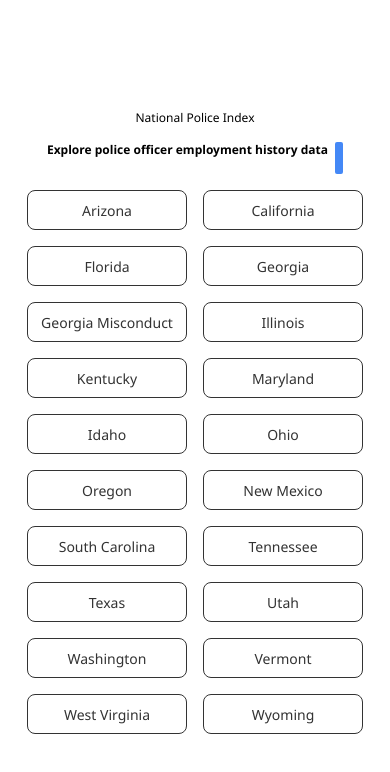
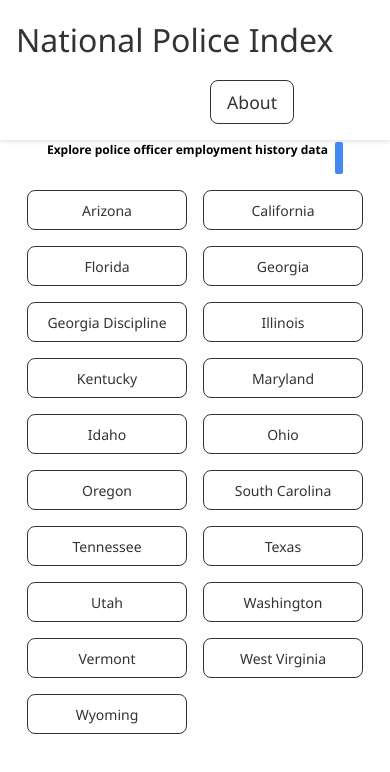
Before and after one commit to ayyubibrahimi/us-post-front-end, a Next.js app in the folder web/: page / in a window 390 px wide. Shown: the top 772 px of the page. Built offline with nearby package versions, Linux system fonts and the light colour scheme.

Commit message:
added about modal for landing page; fixed string casing

```diff
--- a/web/components/Header/Header.tsx
+++ b/web/components/Header/Header.tsx
@@ -1,15 +1,16 @@
 import React, { useState } from 'react';
+import Link from 'next/link';
 import styles from './headerLight.module.scss';
 import AboutModal from './AboutModal';
 
 const states = [
   "Arizona", 'California', "Florida",
-  "Georgia", "Illinois", "Kentucky",
-   "Maryland", "Ohio", "Tennessee",
-   "Texas", "Utah", "Washington",
+  "Georgia", "Georgia Discipline", "Illinois", "Kentucky",
+   "Maryland", "Idaho", "Ohio", "Oregon", "South Carolina", "Tennessee",
+   "Texas", "Utah", "Washington", "Vermont",
    "West Virginia", "Wyoming"
+];
 
-];
 interface HeaderProps {
   selectedState: string;
   onStateChange: (state: string) => void;
@@ -40,9 +41,11 @@ const Header: React.FC<HeaderProps> = ({ selectedState, onStateChange }) => {
     <header className={styles.header}>
       <div className={styles.headerContainer}>
         <div className={styles.navItems}>
-          <h1 className={styles.headerTitle}>
-            National Police Index
-          </h1>
+          <Link href="/" className={styles.headerTitleLink}>
+            <h1 className={styles.headerTitle}>
+              National Police Index
+            </h1>
+          </Link>
           <div className={styles.dropdown}>
             <button className={styles.dropdownToggle} onClick={handleDropdownToggle}>
               {selectedState || "Select a State"}
--- /dev/null
+++ b/web/components/Header/LandingPageAboutModal.tsx
@@ -0,0 +1,105 @@
+import React, { useEffect, useCallback } from 'react';
+import styles from './LandingPageModal.module.scss';
+
+interface TeamMember {
+  name: string;
+  role: string;
+  bio: string;
+}
+
+interface AboutModalProps {
+  isOpen: boolean;
+  onClose: () => void;
+}
+
+const teamMembers: TeamMember[] = [
+  {
+    name: "Sam Stecklow",
+    role: "",
+    bio: "ceo"
+  },
+  {
+    name: "Maheen Khan",
+    role: "",
+    bio: "le goat"
+  },
+  {
+    name: "Tarak Shah",
+    role: "",
+    bio: "la cabra"
+  },
+  {
+    name: "Ayyub Ibrahim",
+    role: "",
+    bio: "papas y chorizo o papas y carne molida"
+  },
+  {
+    name: "Lisa",
+    role: "",
+    bio: "?"
+  },
+  {
+    name: "BLN",
+    role: "",
+    bio: "?"
+  }
+];
+
+const TeamMemberCard: React.FC<{ member: TeamMember }> = ({ member }) => (
+  <div className={styles.teamMemberCard}>
+    <h3 className={styles.teamMemberName}>
+      {member.name}
+    </h3>
+    {member.role && <p className={styles.teamMemberRole}>{member.role}</p>}
+    <p className={styles.teamMemberBio}>{member.bio}</p>
+  </div>
+);
+
+const LandingPageAboutModal: React.FC<AboutModalProps> = ({ isOpen, onClose }) => {
+  const handleEscapeKey = useCallback((event: KeyboardEvent) => {
+    if (event.key === 'Escape') {
+      onClose();
+    }
+  }, [onClose]);
+
+  useEffect(() => {
+    if (isOpen) {
+      document.addEventListener('keydown', handleEscapeKey);
+    }
+    return () => {
+      document.removeEventListener('keydown', handleEscapeKey);
+    };
+  }, [isOpen, handleEscapeKey]);
+
+  if (!isOpen) return null;
+
+  const handleOverlayClick = (event: React.MouseEvent<HTMLDivElement>) => {
+    if (event.target === event.currentTarget) {
+      onClose();
+    }
+  };
+
+  return (
+    <div className={styles.modalOverlay} onClick={handleOverlayClick}>
+      <div className={styles.modalContent}>
+        <div className={styles.modalHeader}>
+          <h2 className={styles.modalTitle}>About the National Police Index</h2>
+          <button className={styles.modalCloseButton} onClick={onClose}>Close</button>
+        </div>
+
+        <div className={styles.modalDescription}>
+          <p>The National Police Index is a comprehensive database that provides transparency and accountability in law enforcement. Our mission is to collect, analyze, and present data on police activities across the nation.</p>
+        </div>
+
+        <h3 className={styles.teamSectionTitle}>Our Team</h3>
+        <div className={styles.teamMembersContainer}>
+          {teamMembers.map((member, index) => (
+            <TeamMemberCard key={index} member={member} />
+          ))}
+        </div>
+      </div>
+    </div>
+  );
+};
+
+export default LandingPageAboutModal;
--- /dev/null
+++ b/web/components/Header/LandingPageHeader.module.scss
@@ -0,0 +1,119 @@
+.header {
+  width: 100%;
+  background: #fff;
+  padding: 1rem 0;
+  font-family: 'Segoe UI', sans-serif;
+  position: fixed;
+  top: 0;
+  left: 0;
+  z-index: 1000;
+  box-shadow: 0 2px 4px rgba(0, 0, 0, 0.1);
+}
+
+.headerContainer {
+  margin: 0;
+  padding: 0 1rem;
+  display: flex;
+  justify-content: space-between;
+  align-items: center;
+}
+
+.headerTitle {
+  font-size: 2rem;
+  color: #333;
+  margin: 0;
+  padding: 0;
+  cursor: pointer;
+  margin-right: 20px;
+  font-family: "Segoe UI";
+}
+
+.aboutButton {
+  font-size: 1.1rem;
+  color: #333;
+  background-color: #fff;
+  border: 1px solid #333;
+  padding: 0.5rem 1rem;
+  border-radius: 0.5rem;
+  cursor: pointer;
+  margin-right: 5rem;
+  white-space: nowrap;
+
+  &:hover {
+    background-color: rgba(51, 51, 51, 0.1);
+  }
+}
+.modalOverlay {
+    position: fixed;
+    top: 0;
+    left: 0;
+    right: 0;
+    bottom: 0;
+    background-color: rgba(0, 0, 0, 0.5);
+    display: flex;
+    justify-content: center;
+    align-items: center;
+    z-index: 1001;
+  }
+
+  .modalContent {
+    background-color: #fff;
+    padding: 2rem;
+    border-radius: 0.5rem;
+    max-width: 500px;
+    width: 90%;
+    font-family: 'Segoe UI', sans-serif;
+    box-shadow: 0 8px 16px rgba(0, 0, 0, 0.1);
+    border: 1px solid #333;
+    position: relative;
+  }
+
+  .modalTitle {
+    font-size: 1.5rem;
+    color: #000;
+    margin-bottom: 1rem;
+    font-weight: bold;
+  }
+
+  .modalText {
+    color: #000;
+    margin-bottom: 1rem;
+    line-height: 1.5;
+  }
+
+  .modalCloseButton {
+    font-size: 1.1rem;
+    color: #333;
+    background-color: #fff;
+    border: 1px solid #333;
+    padding: 0.5rem 1rem;
+    border-radius: 0.5rem;
+    cursor: pointer;
+    position: absolute;
+    top: 1rem;
+    right: 1rem;
+
+    &:hover {
+      background-color: rgba(51, 51, 51, 0.1);
+    }
+  }
+
+
+@media (max-width: 768px) {
+  .headerContainer {
+    flex-direction: column;
+    align-items: flex-start;
+  }
+
+  .aboutButton {
+    margin-top: 1rem;
+    margin-left: 0;
+    align-self: flex-end;
+  }
+}
+
+.headerTitleLink {
+    text-decoration: none;
+    color: inherit;
+    cursor: pointer;
+  }
--- /dev/null
+++ b/web/components/Header/LandingPageHeader.tsx
@@ -0,0 +1,37 @@
+import React, { useState } from 'react';
+import Link from 'next/link';
+import styles from './LandingPageHeader.module.scss';
+import LandingPageAboutModal from './LandingPageAboutModal';
+
+const LandingPageHeader: React.FC = () => {
+  const [isAboutModalOpen, setIsAboutModalOpen] = useState(false);
+
+  const handleAboutClick = () => {
+    setIsAboutModalOpen(true);
+  };
+
+  const handleCloseAboutModal = () => {
+    setIsAboutModalOpen(false);
+  };
+
+  return (
+    <header className={styles.header}>
+      <div className={styles.headerContainer}>
+        <Link href="/" className={styles.headerTitleLink}>
+          <h1 className={styles.headerTitle}>
+            National Police Index
+          </h1>
+        </Link>
+        <button className={styles.aboutButton} onClick={handleAboutClick}>
+          About
+        </button>
+      </div>
+      <LandingPageAboutModal
+        isOpen={isAboutModalOpen}
+        onClose={handleCloseAboutModal}
+      />
+    </header>
+  );
+};
+
+export default LandingPageHeader;
--- /dev/null
+++ b/web/components/Header/LandingPageModal.module.scss
@@ -0,0 +1,113 @@
+.modalOverlay {
+    position: fixed;
+    top: 0;
+    left: 0;
+    right: 0;
+    bottom: 0;
+    background-color: rgba(0, 0, 0, 0.5);
+    display: flex;
+    justify-content: center;
+    align-items: center;
+    z-index: 1001;
+  }
+
+  .modalContent {
+    background-color: #fff;
+    padding: 2rem;
+    border-radius: 0.5rem;
+    max-width: 800px;
+    width: 90%;
+    max-height: 90vh;
+    overflow-y: auto;
+    font-family: 'Segoe UI', sans-serif;
+    box-shadow: 0 8px 16px rgba(0, 0, 0, 0.1);
+    border: 1px solid #333;
+    position: relative;
+  }
+
+  .modalHeader {
+    display: flex;
+    justify-content: space-between;
+    align-items: center;
+    margin-bottom: 1.5rem;
+  }
+
+  .modalTitle {
+    font-size: 1.5rem;
+    color: #000;
+    font-weight: bold;
+    margin: 0;
+  }
+
+  .modalCloseButton {
+    font-size: 1.1rem;
+    color: #333;
+    background-color: #fff;
+    border: 1px solid #333;
+    padding: 0.5rem 1rem;
+    border-radius: 0.5rem;
+    cursor: pointer;
+
+    &:hover {
+      background-color: rgba(51, 51, 51, 0.1);
+    }
+  }
+
+  .modalDescription {
+    color: #333;
+    margin-bottom: 2rem;
+    line-height: 1.5;
+  }
+
+  .teamSectionTitle {
+    font-size: 1.25rem;
+    color: #000;
+    font-weight: 600;
+    margin-bottom: 1.5rem;
+  }
+
+  .teamMembersContainer {
+    display: flex;
+    flex-direction: column;
+    gap: 1.5rem;
+  }
+
+  .teamMemberCard {
+    background-color: #f3f4f6;
+    border-radius: 0.5rem;
+    padding: 1.5rem;
+    border: 1px solid #e5e7eb;
+  }
+
+  .teamMemberName {
+    font-size: 1.125rem;
+    color: #000;
+    font-weight: 600;
+    margin-bottom: 0.5rem;
+  }
+
+  .teamMemberRole {
+    color: #4b5563;
+    font-weight: 500;
+    margin-bottom: 0.75rem;
+  }
+
+  .teamMemberBio {
+    color: #1f2937;
+    font-size: 0.875rem;
+    line-height: 1.5;
+  }
+
+  @media (max-width: 768px) {
+    .modalContent {
+      padding: 1.5rem;
+    }
+
+    .modalTitle {
+      font-size: 1.25rem;
+    }
+
+    .teamMemberCard {
+      padding: 1rem;
+    }
+  }
--- a/web/components/Header/headerLight.module.scss
+++ b/web/components/Header/headerLight.module.scss
@@ -114,3 +114,9 @@
     align-self: flex-end;
   }
 }
+
+.headerTitleLink {
+  text-decoration: none;
+  color: inherit;
+  cursor: pointer;
+}
--- a/web/components/LandingPage/LandingScreen.tsx
+++ b/web/components/LandingPage/LandingScreen.tsx
@@ -17,22 +17,12 @@ const LandingScreen: React.FC<LandingScreenProps> = ({ onButtonClick }) => {
     { text: "data", textColor: '#000000' }
   ];
 
-  // const states = [
-  //   "Arizona", "California", "Florida", "Georgia", "Illinois", "Maryland",
-  //   "Ohio", "Oregon", "South Carolina", "Tennessee", "Texas", "Vermont",
-  //   "Washington", 'Wyoming', 'Alaska', 'Idaho', 'Indiana', 'Kentucky',
-  //   'New Mexico', 'North Carolina', 'Utah', 'West Virginia'
-  // ];
-
   const states = [
     "Arizona", 'California', "Florida",
-    "Georgia", "Georgia Misconduct", "Illinois", "Kentucky",
-     "Maryland", "Idaho", "Ohio", "Oregon", "New Mexico", "South Carolina", "Tennessee",
+    "Georgia", "Georgia Discipline", "Illinois", "Kentucky",
+     "Maryland", "Idaho", "Ohio", "Oregon", "South Carolina", "Tennessee",
      "Texas", "Utah", "Washington", "Vermont",
      "West Virginia", "Wyoming"
-
-
-
   ];
 
   return (
--- a/web/pages/api/fetchStateData.ts
+++ b/web/pages/api/fetchStateData.ts
@@ -42,6 +42,14 @@ export default async function handler(
     return res.status(400).json({ error: 'State parameter is required and must be a string' });
   }
 
+  function toTitleCase(str: string) {
+    return str
+      .toLowerCase()
+      .split(' ')
+      .map(word => word.charAt(0).toUpperCase() + word.slice(1))
+      .join(' ');
+  }
+
   const currentPage = parseInt(Array.isArray(page) ? page[0] : page, 10);
   const size = parseInt(Array.isArray(pageSize) ? pageSize[0] : pageSize, 10);
 
@@ -56,18 +64,17 @@ export default async function handler(
 
     if (uid && typeof uid === 'string') {
       filterField = 'person_nbr';
-      filterValue = uid.toLowerCase();
+      filterValue = uid; // No need for title case on UID if it's a number
     } else if (firstName && typeof firstName === 'string') {
       filterField = 'first_name';
-      filterValue = firstName.toLowerCase();
+      filterValue = toTitleCase(firstName);
     } else if (lastName && typeof lastName === 'string') {
       filterField = 'last_name';
-      filterValue = lastName.toLowerCase();
+      filterValue = toTitleCase(lastName);
     } else if (agencyName && typeof agencyName === 'string') {
       filterField = 'agency_name';
-      filterValue = agencyName.toLowerCase();
+      filterValue = toTitleCase(agencyName);
     }
-
     if (filterField && filterValue) {
       firestoreQuery = query(firestoreQuery,
         where(filterField, '>=', filterValue),
--- a/web/pages/index.tsx
+++ b/web/pages/index.tsx
@@ -2,6 +2,7 @@ import React from 'react';
 import { useRouter } from 'next/router';
 import LandingScreen from '../components/LandingPage/LandingScreen';
 import styles from './index.module.scss';
+import Header from "@/components/Header/LandingPageHeader";
 
 export default function Home() {
   const router = useRouter();
@@ -12,6 +13,7 @@ export default function Home() {
 
   return (
     <div className={`${styles.pageContainer} flex flex-col h-screen`}>
+       <Header />
       <main className="flex-grow">
         <LandingScreen onButtonClick={handleStateSelection} />
       </main>
```
